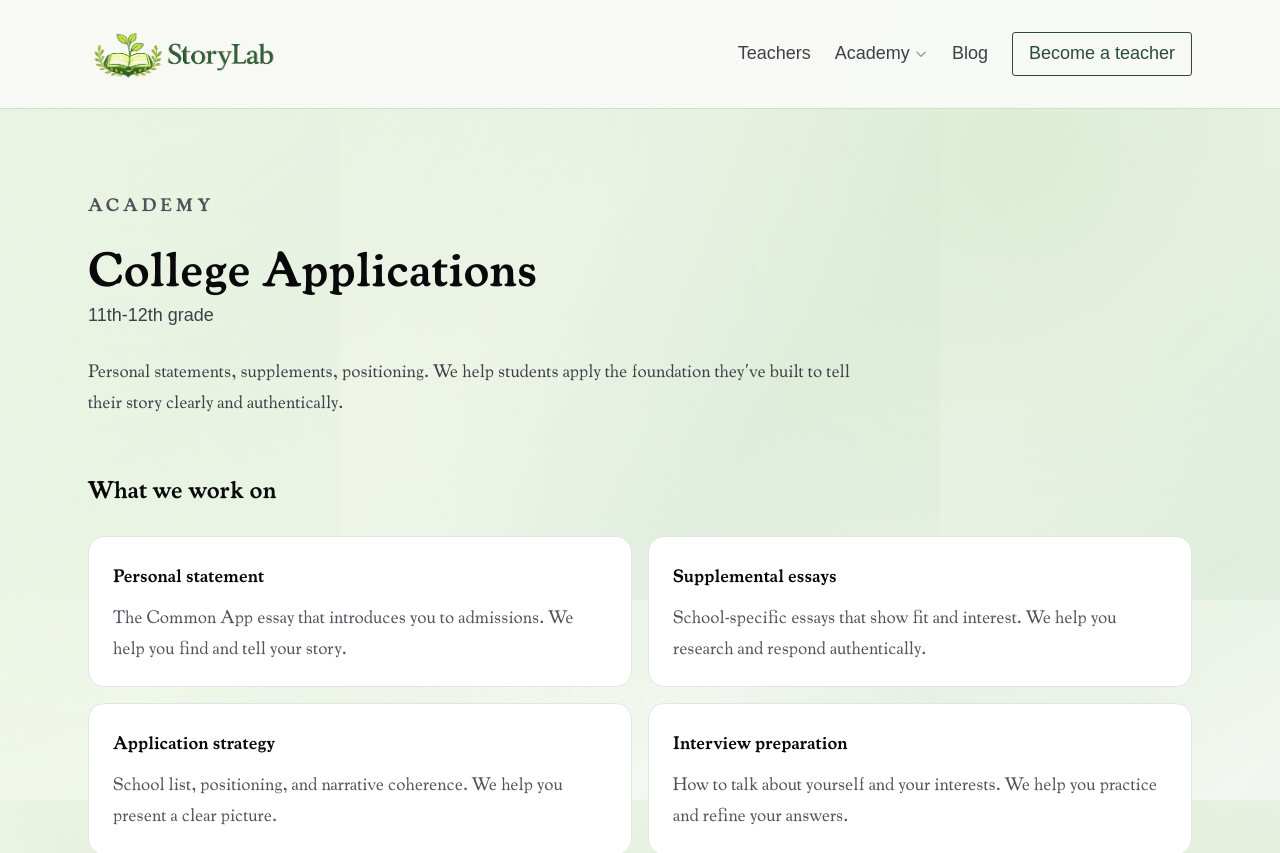
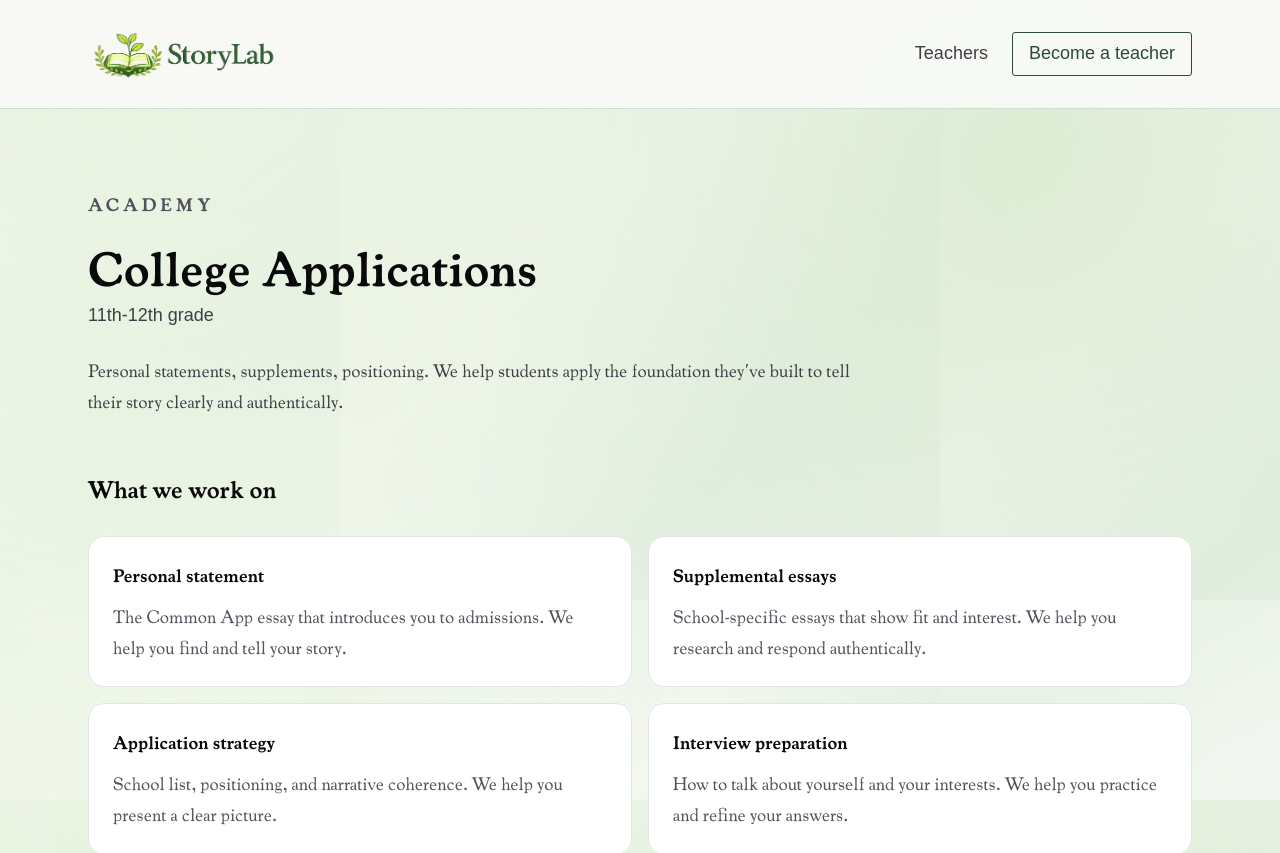
Before and after one commit to bananaduck1/storylab, a Next.js app: page /academy/applications in a window 1280 px wide. Shown: the top 853 px of the page. Built offline with nearby package versions, Linux system fonts and the light colour scheme; a web font is replaced by a local one.

Commit message:
style(design): FINDING-002 — remove Academy/Blog from global nav (they live under teacher profiles)

```diff
--- a/components/Navbar.tsx
+++ b/components/Navbar.tsx
@@ -26,72 +26,12 @@ export function Navbar() {
           {/* Desktop nav */}
           <div className="hidden items-center gap-6 md:flex">
             <nav aria-label="Primary" className="flex items-center gap-6">
-              {/* Teachers link */}
               <Link
                 href="/teachers"
                 className="text-sm font-medium text-zinc-700 hover:text-zinc-950 focus:outline-none focus-visible:rounded-md focus-visible:ring-2 focus-visible:ring-[#2C4A3E]/30"
                 style={{ fontFamily: "var(--font-dm-sans, 'DM Sans', sans-serif)" }}
               >
                 Teachers
-              </Link>
-
-              {/* Academy with hover dropdown */}
-              <div className="relative group after:absolute after:content-[''] after:left-0 after:right-0 after:top-full after:h-3">
-                <Link
-                  href="/teachers/sam-a"
-                  className="flex items-center gap-1 text-sm font-medium text-zinc-700 hover:text-zinc-950 focus:outline-none focus-visible:rounded-md focus-visible:ring-2 focus-visible:ring-[#2C4A3E]/30"
-                  style={{ fontFamily: "var(--font-dm-sans, 'DM Sans', sans-serif)" }}
-                >
-                  Academy
-                  <svg
-                    aria-hidden="true"
-                    className="mt-px h-3.5 w-3.5 text-zinc-400 transition-transform duration-150 group-hover:rotate-180"
-                    fill="none"
-                    viewBox="0 0 24 24"
-                    stroke="currentColor"
-                    strokeWidth={2.5}
-                  >
-                    <path strokeLinecap="round" strokeLinejoin="round" d="M19 9l-7 7-7-7" />
-                  </svg>
-                </Link>
-
-                {/* Dropdown panel */}
-                <div className="absolute left-1/2 top-full -translate-x-1/2 pt-3 opacity-0 invisible group-hover:opacity-100 group-hover:visible transition-all duration-150 z-50">
-                  <div className="w-56 overflow-hidden rounded-xl border border-[#C0D9CB] bg-white shadow-lg">
-                    <Link
-                      href="/teachers/sam-a/humanities"
-                      className="block px-4 py-3 text-sm text-zinc-700 hover:bg-[#DEEEE9] transition-colors"
-                    >
-                      Humanities Foundations
-                    </Link>
-                    <Link
-                      href="/teachers/sam-a/applications"
-                      className="block px-4 py-3 text-sm text-zinc-700 hover:bg-[#DEEEE9] transition-colors border-t border-[#C0D9CB]/50"
-                    >
-                      College Applications
-                    </Link>
-                    <Link
-                      href="/teachers/sam-a/transfer"
-                      className="block px-4 py-3 text-sm text-zinc-700 hover:bg-[#DEEEE9] transition-colors border-t border-[#C0D9CB]/50"
-                    >
-                      Transfer Applications
-                    </Link>
-                    <Link
-                      href="/teachers/sam-a/pricing"
-                      className="block px-4 py-3 text-sm text-zinc-700 hover:bg-[#DEEEE9] transition-colors border-t border-[#C0D9CB]/50"
-                    >
-                      Pricing
-                    </Link>
-                  </div>
-                </div>
-              </div>
-
-              <Link
-                href="/blog"
-                className="text-sm font-medium text-zinc-700 hover:text-zinc-950 focus:outline-none focus-visible:rounded-md focus-visible:ring-2 focus-visible:ring-[#2C4A3E]/30"
-                style={{ fontFamily: "var(--font-dm-sans, 'DM Sans', sans-serif)" }}
-              >
-                Blog
               </Link>
 
               {/* Become a teacher CTA */}
@@ -139,20 +79,6 @@ export function Navbar() {
               Teachers
             </Link>
             <Link
-              href="/teachers/sam-a"
-              className="block px-2 py-3 text-sm font-medium text-zinc-900 hover:text-[#2C4A3E] border-b border-[#C0D9CB]/40"
-              onClick={() => setMobileOpen(false)}
-            >
-              Academy
-            </Link>
-            <Link
-              href="/blog"
-              className="block px-2 py-3 text-sm font-medium text-zinc-900 hover:text-[#2C4A3E] border-b border-[#C0D9CB]/40"
-              onClick={() => setMobileOpen(false)}
-            >
-              Blog
-            </Link>
-            <Link
               href="/teacher/onboarding"
               aria-label="Become a teacher on StoryLab"
               className="mt-2 block rounded-[3px] border border-[#2C4A3E] px-4 py-3 text-sm font-medium text-center text-[#2C4A3E] hover:bg-[#2C4A3E] hover:text-white transition-colors"
```
